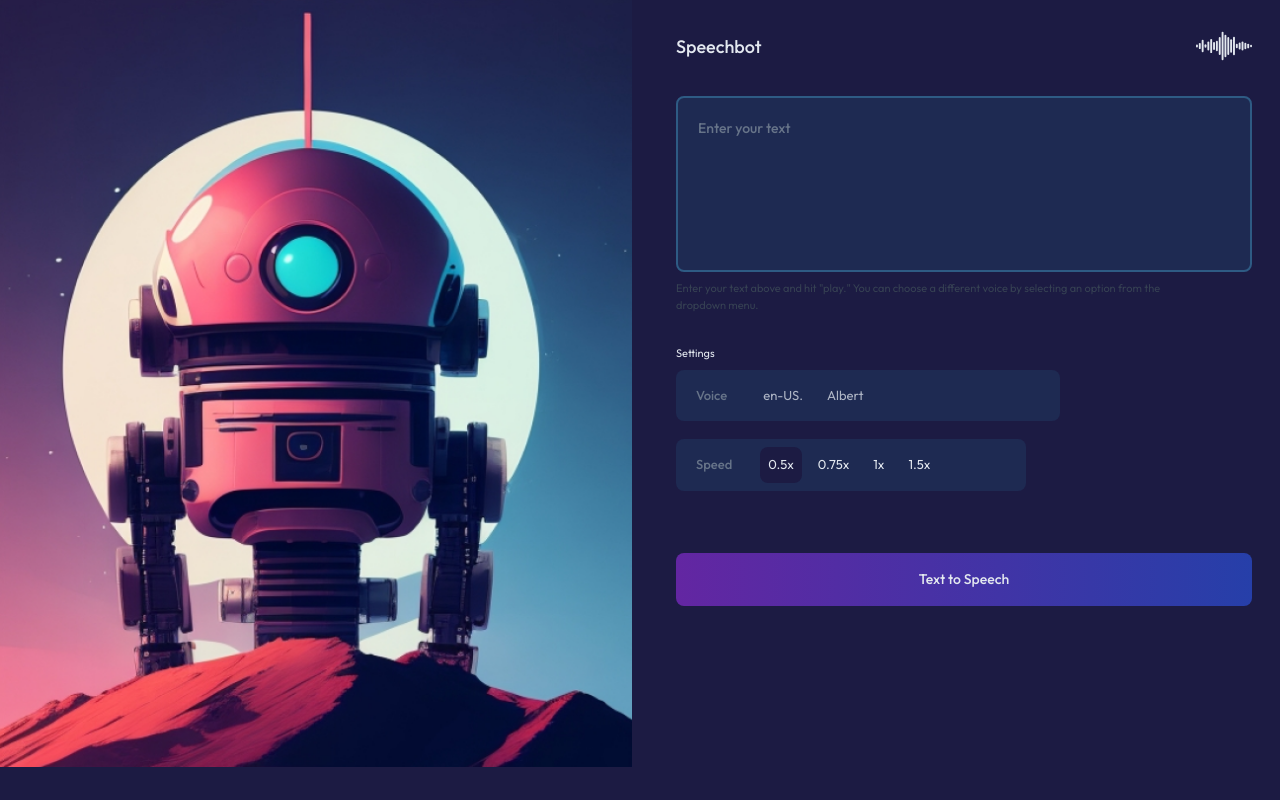
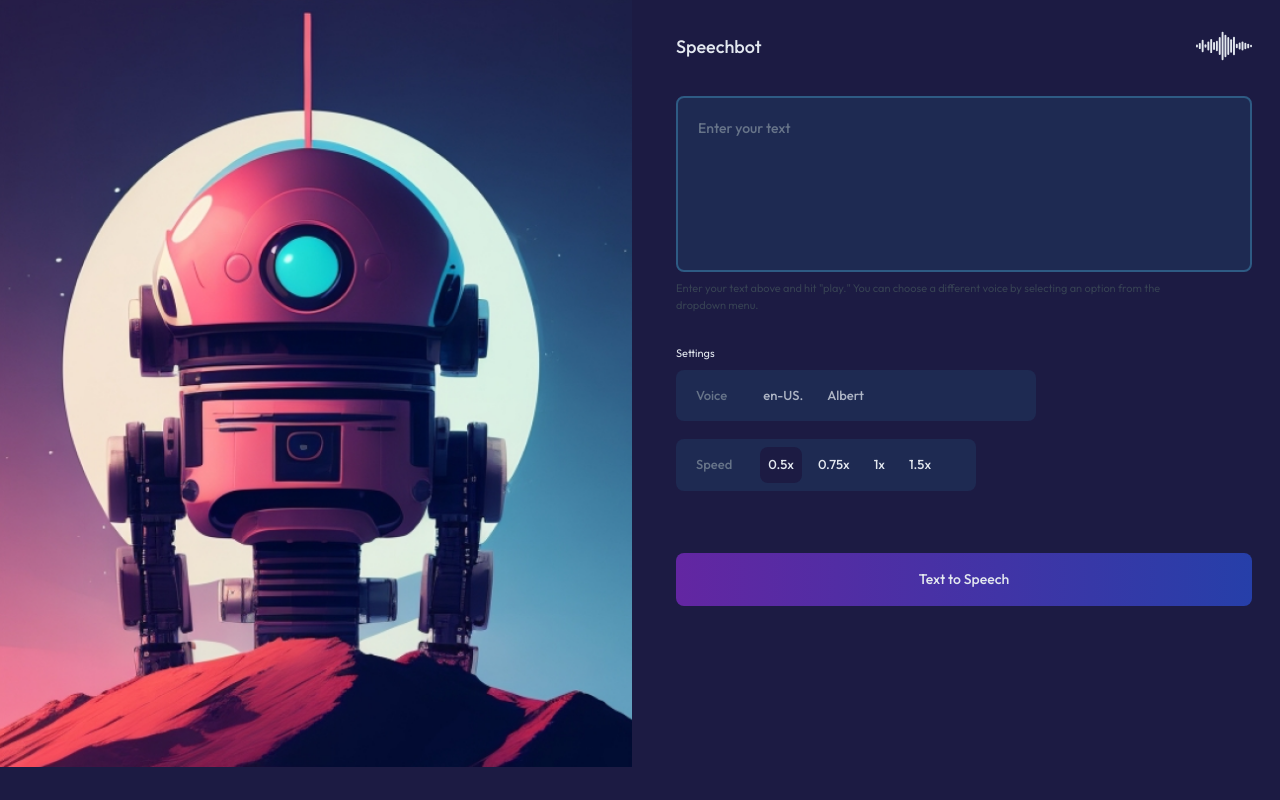
Before and after one commit to EdiedRamos/devchallenges, a Next.js app: page /basic-text-to-speech in a window 1280 px wide. Built offline with nearby package versions, Linux system fonts and the light colour scheme.

Commit message:
feat: update styles

```diff
--- a/src/app/basic-text-to-speech/(components)/speedControl.tsx
+++ b/src/app/basic-text-to-speech/(components)/speedControl.tsx
@@ -7,8 +7,8 @@ export function SpeedControl() {
   const { speed, handleSpeed } = useSpeech();
 
   return (
-    <div className="flex flex-wrap gap-2 bg-ts-blue-300 py-2 rounded-lg items-center mt-[18px] max-w-[350px] text-ts-white text-[13px]">
-      <p className="text-ts-gray px-5 font-medium">Speed</p>
+    <div className="flex flex-wrap gap-2 bg-ts-blue-300 py-2 rounded-lg items-center mt-[18px] max-w-[300px] text-ts-white text-[13px] font-medium">
+      <p className="text-ts-gray px-5">Speed</p>
       {SPEED.map((data) => (
         <button
           onClick={() => handleSpeed(data)}
--- a/src/app/basic-text-to-speech/(components)/voiceControl.tsx
+++ b/src/app/basic-text-to-speech/(components)/voiceControl.tsx
@@ -11,8 +11,8 @@ export function VoiceControl() {
     useSpeech();
 
   return (
-    <div className="flex flex-wrap gap-2 py-2 rounded-lg items-center bg-ts-blue-300 max-w-96 text-ts-white mt-2 text-[13px]">
-      <p className="text-ts-gray px-5 font-medium">Voice</p>
+    <div className="flex flex-wrap gap-2 py-2 rounded-lg items-center bg-ts-blue-300 max-w-[360px] text-ts-white mt-2 text-[13px] font-medium">
+      <p className="text-ts-gray px-5">Voice</p>
       {voices ? (
         <select
           className="bg-inherit p-2 focus:bg-ts-blue-400 rounded-lg outline-none"
```
